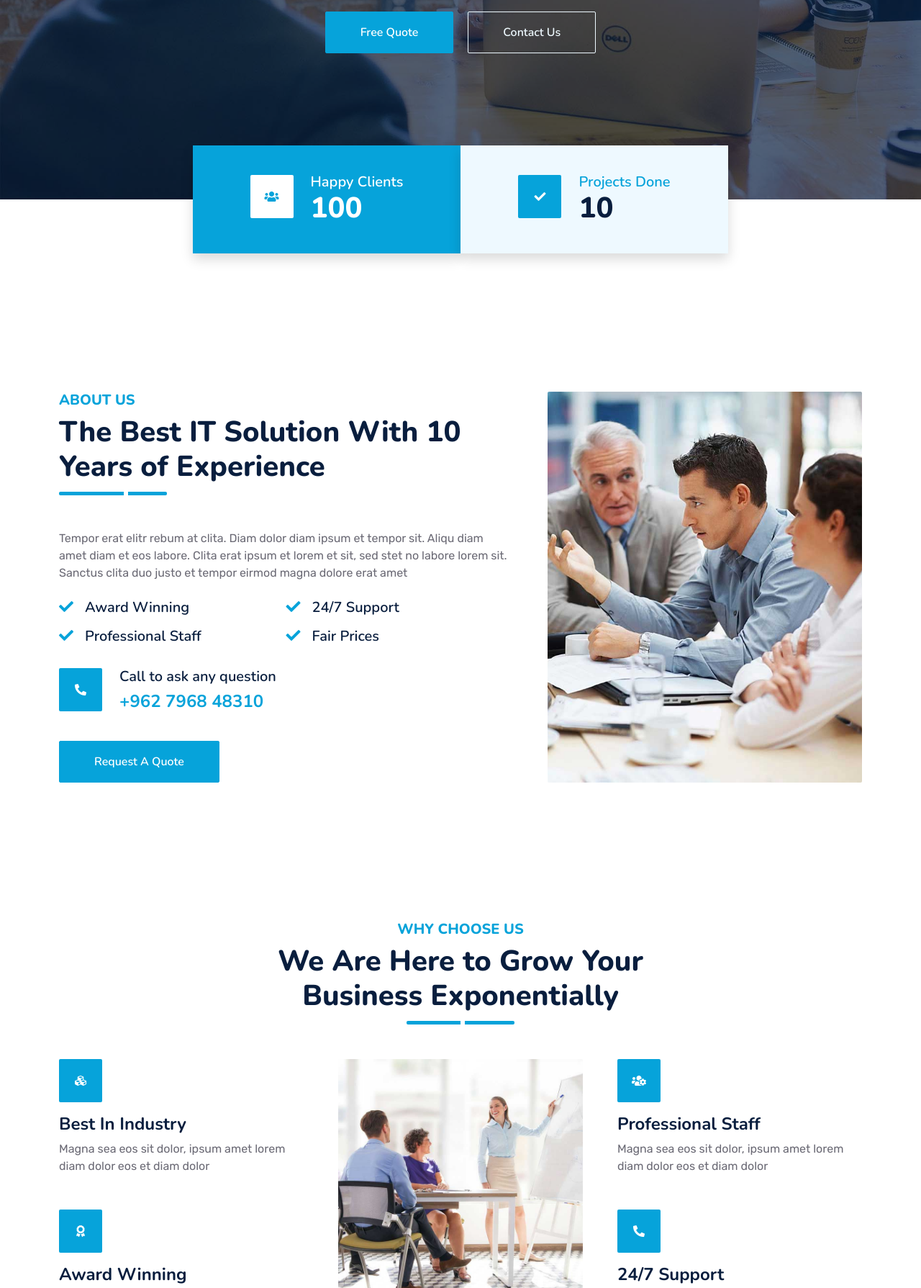
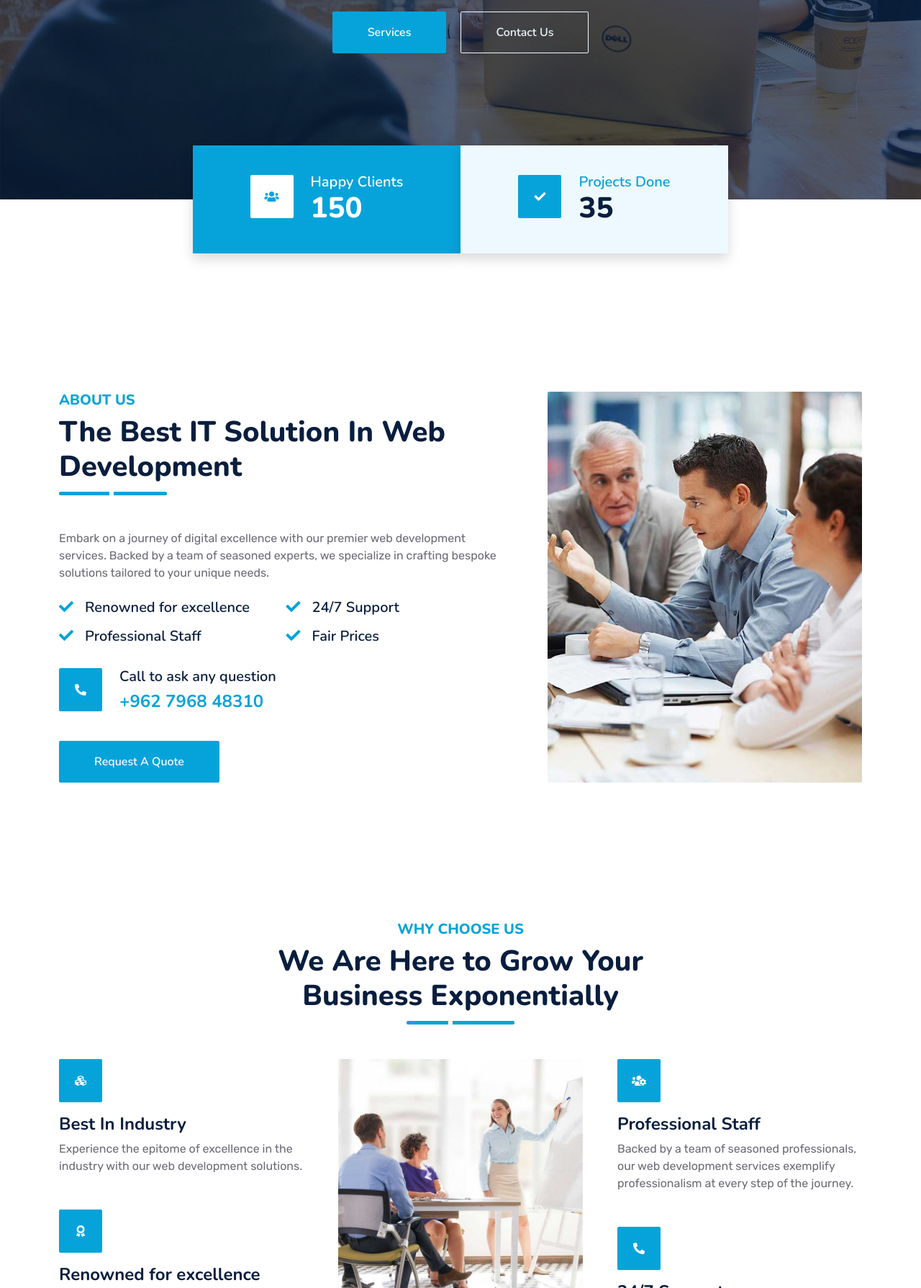
Before and after one commit to husseininjass/lucinda, a plain HTML site: page index.html in a window 1280 px wide. Shown: the part 488-2277 px from the top of the page at 72% size. Drawn offline with nearby package versions, Linux system fonts and the light colour scheme.

Commit message:
home page

```diff
--- a/index.html
+++ b/index.html
@@ -108,7 +108,7 @@
                         <div class="p-3" style="max-width: 900px;">
                             <h5 class="text-white text-uppercase mb-3 animated slideInDown">Creative & Innovative</h5>
                             <h1 class="display-1 text-white mb-md-4 animated zoomIn">Creative & Innovative Digital Solution</h1>
-                            <a href="quote.html" class="btn btn-primary py-md-3 px-md-5 me-3 animated slideInLeft">Free Quote</a>
+                            <a href="quote.html" class="btn btn-primary py-md-3 px-md-5 me-3 animated slideInLeft">Services</a>
                             <a href="" class="btn btn-outline-light py-md-3 px-md-5 animated slideInRight">Contact Us</a>
                         </div>
                     </div>
@@ -119,7 +119,7 @@
                         <div class="p-3" style="max-width: 900px;">
                             <h5 class="text-white text-uppercase mb-3 animated slideInDown">Creative & Innovative</h5>
                             <h1 class="display-1 text-white mb-md-4 animated zoomIn">Creative & Innovative Digital Solution</h1>
-                            <a href="quote.html" class="btn btn-primary py-md-3 px-md-5 me-3 animated slideInLeft">Free Quote</a>
+                            <a href="quote.html" class="btn btn-primary py-md-3 px-md-5 me-3 animated slideInLeft">Services</a>
                             <a href="" class="btn btn-outline-light py-md-3 px-md-5 animated slideInRight">Contact Us</a>
                         </div>
                     </div>
@@ -170,7 +170,7 @@
                         </div>
                         <div class="ps-4">
                             <h5 class="text-white mb-0">Happy Clients</h5>
-                            <h1 class="text-white mb-0" data-toggle="counter-up">100</h1>
+                            <h1 class="text-white mb-0" data-toggle="counter-up">150</h1>
                         </div>
                     </div>
                 </div>
@@ -181,7 +181,7 @@
                         </div>
                         <div class="ps-4">
                             <h5 class="text-primary mb-0">Projects Done</h5>
-                            <h1 class="mb-0" data-toggle="counter-up">10</h1>
+                            <h1 class="mb-0" data-toggle="counter-up">35</h1>
                         </div>
                     </div>
                 </div>
@@ -209,12 +209,14 @@
                 <div class="col-lg-7">
                     <div class="section-title position-relative pb-3 mb-5">
                         <h5 class="fw-bold text-primary text-uppercase">About Us</h5>
-                        <h1 class="mb-0">The Best IT Solution With 10 Years of Experience</h1>
+                        <h1 class="mb-0">The Best IT Solution In Web Development</h1>
                     </div>
-                    <p class="mb-4">Tempor erat elitr rebum at clita. Diam dolor diam ipsum et tempor sit. Aliqu diam amet diam et eos labore. Clita erat ipsum et lorem et sit, sed stet no labore lorem sit. Sanctus clita duo justo et tempor eirmod magna dolore erat amet</p>
+                    <p class="mb-4">
+
+                        Embark on a journey of digital excellence with our premier web development services. Backed by a team of seasoned experts, we specialize in crafting bespoke solutions tailored to your unique needs.</p>
                     <div class="row g-0 mb-3">
                         <div class="col-sm-6 wow zoomIn" data-wow-delay="0.2s">
-                            <h5 class="mb-3"><i class="fa fa-check text-primary me-3"></i>Award Winning</h5>
+                            <h5 class="mb-3"><i class="fa fa-check text-primary me-3"></i>Renowned for excellence</h5>
                             <h5 class="mb-3"><i class="fa fa-check text-primary me-3"></i>Professional Staff</h5>
                         </div>
                         <div class="col-sm-6 wow zoomIn" data-wow-delay="0.4s">
@@ -259,14 +261,14 @@
                                 <i class="fa fa-cubes text-white"></i>
                             </div>
                             <h4>Best In Industry</h4>
-                            <p class="mb-0">Magna sea eos sit dolor, ipsum amet lorem diam dolor eos et diam dolor</p>
+                            <p class="mb-0">Experience the epitome of excellence in the industry with our web development solutions.</p>
                         </div>
                         <div class="col-12 wow zoomIn" data-wow-delay="0.6s">
                             <div class="bg-primary rounded d-flex align-items-center justify-content-center mb-3" style="width: 60px; height: 60px;">
                                 <i class="fa fa-award text-white"></i>
                             </div>
-                            <h4>Award Winning</h4>
-                            <p class="mb-0">Magna sea eos sit dolor, ipsum amet lorem diam dolor eos et diam dolor</p>
+                            <h4>Renowned for excellence</h4>
+                            <p class="mb-0">Renowned for excellence in the field, our web development solutions epitomize quality, innovation, and reliability.</p>
                         </div>
                     </div>
                 </div>
@@ -282,14 +284,14 @@
                                 <i class="fa fa-users-cog text-white"></i>
                             </div>
                             <h4>Professional Staff</h4>
-                            <p class="mb-0">Magna sea eos sit dolor, ipsum amet lorem diam dolor eos et diam dolor</p>
+                            <p class="mb-0">Backed by a team of seasoned professionals, our web development services exemplify professionalism at every step of the journey.</p>
                         </div>
                         <div class="col-12 wow zoomIn" data-wow-delay="0.8s">
                             <div class="bg-primary rounded d-flex align-items-center justify-content-center mb-3" style="width: 60px; height: 60px;">
                                 <i class="fa fa-phone-alt text-white"></i>
                             </div>
                             <h4>24/7 Support</h4>
-                            <p class="mb-0">Magna sea eos sit dolor, ipsum amet lorem diam dolor eos et diam dolor</p>
+                            <p class="mb-0"> ensuring that assistance is readily available whenever you need it.</p>
                         </div>
                     </div>
                 </div>
@@ -300,7 +302,7 @@
 
 
     <!-- Service Start -->
-    <div class="container-fluid py-5 wow fadeInUp" data-wow-delay="0.1s">
+    <!-- <div class="container-fluid py-5 wow fadeInUp" data-wow-delay="0.1s">
         <div class="container py-5">
             <div class="section-title text-center position-relative pb-3 mb-5 mx-auto" style="max-width: 600px;">
                 <h5 class="fw-bold text-primary text-uppercase">Our Services</h5>
@@ -376,7 +378,7 @@
                 </div>
             </div>
         </div>
-    </div>
+    </div> -->
     <!-- Service End -->
 
 
@@ -468,7 +470,7 @@
                             <h5 class="mb-4"><i class="fa fa-phone-alt text-primary me-3"></i>24 hrs telephone support</h5>
                         </div>
                     </div>
-                    <p class="mb-4">Eirmod sed tempor lorem ut dolores. Aliquyam sit sadipscing kasd ipsum. Dolor ea et dolore et at sea ea at dolor, justo ipsum duo rebum sea invidunt voluptua. Eos vero eos vero ea et dolore eirmod et. Dolores diam duo invidunt lorem. Elitr ut dolores magna sit. Sea dolore sanctus sed et. Takimata takimata sanctus sed.</p>
+                    <p class="mb-4">Certainly! We'd be delighted to provide you with a free quote tailored to your specific web development needs. Our team of experts is ready to discuss your project requirements and offer you a personalized quote that aligns with your budget and objectives. We look forward to the opportunity to collaborate with you and bring your digital vision to life.</p>
                     <div class="d-flex align-items-center mt-2 wow zoomIn" data-wow-delay="0.6s">
                         <div class="bg-primary d-flex align-items-center justify-content-center rounded" style="width: 60px; height: 60px;">
                             <i class="fa fa-phone-alt text-white"></i>
@@ -489,16 +491,16 @@
                                 <div class="col-12">
                                     <input type="email" class="form-control bg-light border-0" placeholder="Your Email" style="height: 55px;">
                                 </div>
-                                <div class="col-12">
+                                <!-- <div class="col-12">
                                     <select class="form-select bg-light border-0" style="height: 55px;">
                                         <option selected>Select A Service</option>
                                         <option value="1">Service 1</option>
                                         <option value="2">Service 2</option>
                                         <option value="3">Service 3</option>
                                     </select>
-                                </div>
+                                </div> -->
                                 <div class="col-12">
-                                    <textarea class="form-control bg-light border-0" rows="3" placeholder="Message"></textarea>
+                                    <textarea class="form-control bg-light border-0" rows="6" placeholder="Message"></textarea>
                                 </div>
                                 <div class="col-12">
                                     <button class="btn btn-dark w-100 py-3" type="submit">Request A Quote</button>
@@ -735,13 +737,13 @@
                         <a href="index.html" class="navbar-brand">
                             <h1 class="m-0 text-white">Lucinda</h1>
                         </a>
-                        <p class="mt-3 mb-4">Lorem diam sit erat dolor elitr et, diam lorem justo amet clita stet eos sit. Elitr dolor duo lorem, elitr clita ipsum sea. Diam amet erat lorem stet eos. Diam amet et kasd eos duo.</p>
-                        <form action="">
+                        <p class="mt-3 mb-4">Lucinda Tech is your premier destination for cutting-edge technological solutions. With a commitment to innovation and excellence, we specialize in providing bespoke IT services tailored to meet your unique business needs.</p>
+                        <!-- <form action="">
                             <div class="input-group">
                                 <input type="text" class="form-control border-white p-3" placeholder="Your Email">
                                 <button class="btn btn-dark">Sign Up</button>
                             </div>
-                        </form>
+                        </form> -->
                     </div>
                 </div>
                 <div class="col-lg-8 col-md-6">
```
